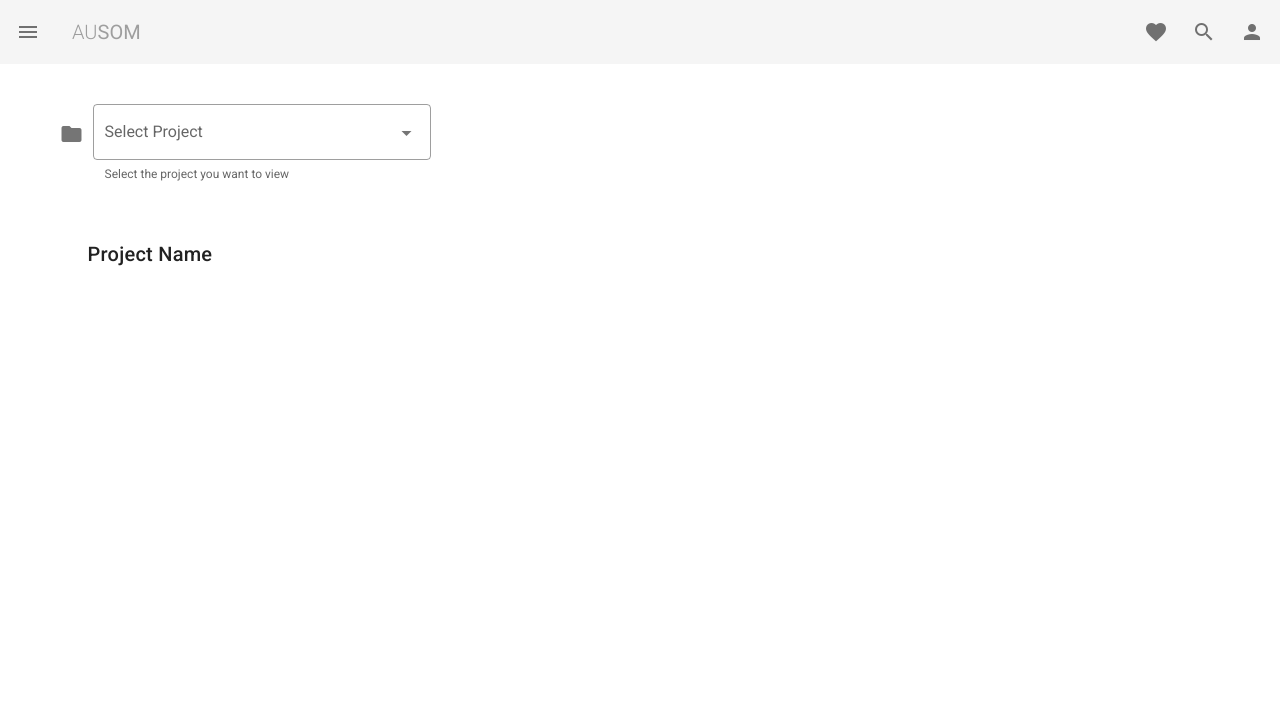
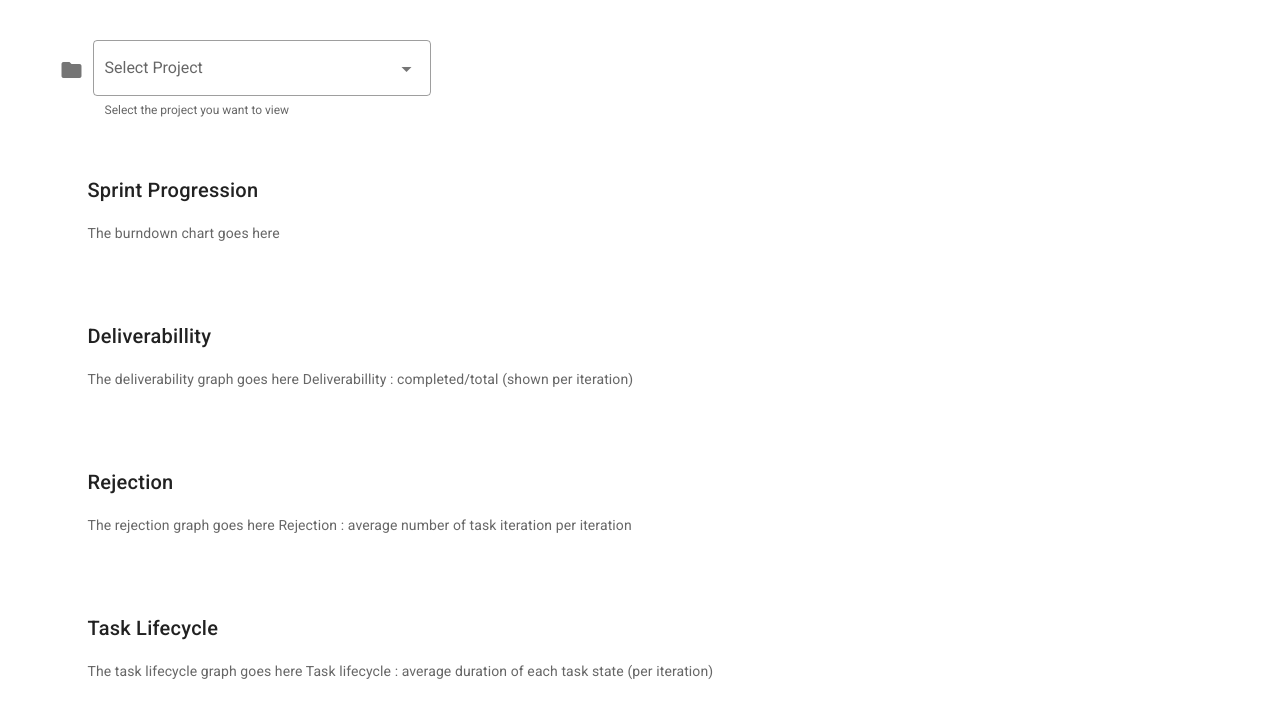
Before and after one commit to madevara24/performance-report-prototype, a Vue app: page /project in a window 1280 px wide. Shown: the top 718 px of the page. Built offline with nearby package versions, Linux system fonts and the light colour scheme.

Commit message:
Add login....i guess

```diff
--- a/src/App.vue
+++ b/src/App.vue
@@ -1,7 +1,7 @@
 <template>
   <v-app>
 
-    <Navbar />
+    <Navbar v-if="isLogin"/>
 
     <v-content>
       <router-view>
@@ -22,5 +22,10 @@ export default {
   data: () => ({
     //
   }),
+    computed: {
+    isLogin(){
+      return this.$store.getters.getIsLogin
+    }
+  },
 };
 </script>
--- a/src/router.js
+++ b/src/router.js
@@ -2,6 +2,7 @@ import Vue from 'vue'
 import Router from 'vue-router'
 import Home from './views/Home.vue'
 import Project from './views/Project.vue'
+import Login from './views/Login.vue'
 Vue.use(Router)
 
 export default new Router({
@@ -11,12 +12,23 @@ export default new Router({
     {
       path: '/',
       name: 'home',
-      component: Home
+      component: Home,
+      meta: {
+        requiresAuth: true
+      }
     },
     {
       path: '/project',
       name: 'project',
-      component: Project
+      component: Project,
+      meta: {
+        requiresAuth: true
+      }
+    },
+    {
+      path: '/login',
+      name: 'login',
+      component: Login,
     },
   ]
 })
--- a/src/store/store.js
+++ b/src/store/store.js
@@ -6,6 +6,8 @@ Vue.use(Vuex)
 export const store = new Vuex.Store({
     strict: true,
     state:{
+        //auth
+        login: false,
         //projects
         selectedProjectId: null,
         projects: [
@@ -20,6 +22,11 @@ export const store = new Vuex.Store({
         selectedPerson: null,
     },
     getters:{
+        //auth
+        getIsLogin(state){
+            return state.login
+        },
+        //projects
         projectData(state){
             return state.projects
         },
--- /dev/null
+++ b/src/views/Login.vue
@@ -0,0 +1,52 @@
+<template>
+    <v-container class="fill-height" fluid>
+        <v-row align="center" justify="center">
+          <v-col cols="12" sm="8" md="4">
+            <v-card class="elevation-12">
+              <v-toolbar color="primary" dark flat>
+                <v-toolbar-title>Login form</v-toolbar-title>
+                <div class="flex-grow-1"></div>
+                <v-tooltip bottom>
+                  <template v-slot:activator="{ on }">
+                    <v-btn :href="source" icon large target="_blank" v-on="on">
+                      <v-icon>mdi-code-tags</v-icon>
+                    </v-btn>
+                  </template>
+                  <span>Source</span>
+                </v-tooltip>
+                <v-tooltip right>
+                  <template v-slot:activator="{ on }">
+                    <v-btn icon large href="https://codepen.io/johnjleider/pen/pMvGQO" target="_blank" v-on="on"
+                    >
+                      <v-icon>mdi-codepen</v-icon>
+                    </v-btn>
+                  </template>
+                  <span>Codepen</span>
+                </v-tooltip>
+              </v-toolbar>
+              <v-card-text>
+                <v-form>
+                  <v-text-field label="Login" name="login" prepend-icon="person" type="text"></v-text-field>
+                  <v-text-field id="password" label="Password" name="password" prepend-icon="lock" type="password"></v-text-field>
+                </v-form>
+              </v-card-text>
+              <v-card-actions>
+                <div class="flex-grow-1"></div>
+                <v-btn color="primary">Login</v-btn>
+              </v-card-actions>
+            </v-card>
+          </v-col>
+        </v-row>
+      </v-container>
+</template>
+
+<script>
+  export default {
+    props: {
+      source: String,
+    },
+    data: () => ({
+      drawer: null,
+    }),
+  }
+</script>
--- a/src/views/Project.vue
+++ b/src/views/Project.vue
@@ -9,9 +9,36 @@
       <v-row>
         <v-col cols=12 xs=12>
           <v-card flat class="px-3 mb-5">
-            <v-card-title>Project Name</v-card-title>
+            <v-card-title>Sprint Progression</v-card-title>
             <v-card-text>
-
+              The burndown chart goes here
+            </v-card-text>
+          </v-card>
+        </v-col>
+        <v-col cols=12 xs=12>
+          <v-card flat class="px-3 mb-5">
+            <v-card-title>Deliverabillity</v-card-title>
+            <v-card-text>
+              The deliverability graph goes here
+              Deliverabillity : completed/total (shown per iteration)
+            </v-card-text>
+          </v-card>
+        </v-col>
+        <v-col cols=12 xs=12>
+          <v-card flat class="px-3 mb-5">
+            <v-card-title>Rejection</v-card-title>
+            <v-card-text>
+              The rejection graph goes here
+              Rejection : average number of task iteration per iteration
+            </v-card-text>
+          </v-card>
+        </v-col>
+        <v-col cols=12 xs=12>
+          <v-card flat class="px-3 mb-5">
+            <v-card-title>Task Lifecycle</v-card-title>
+            <v-card-text>
+              The task lifecycle graph goes here
+              Task lifecycle : average duration of each task state (per iteration)
             </v-card-text>
           </v-card>
         </v-col>
```
